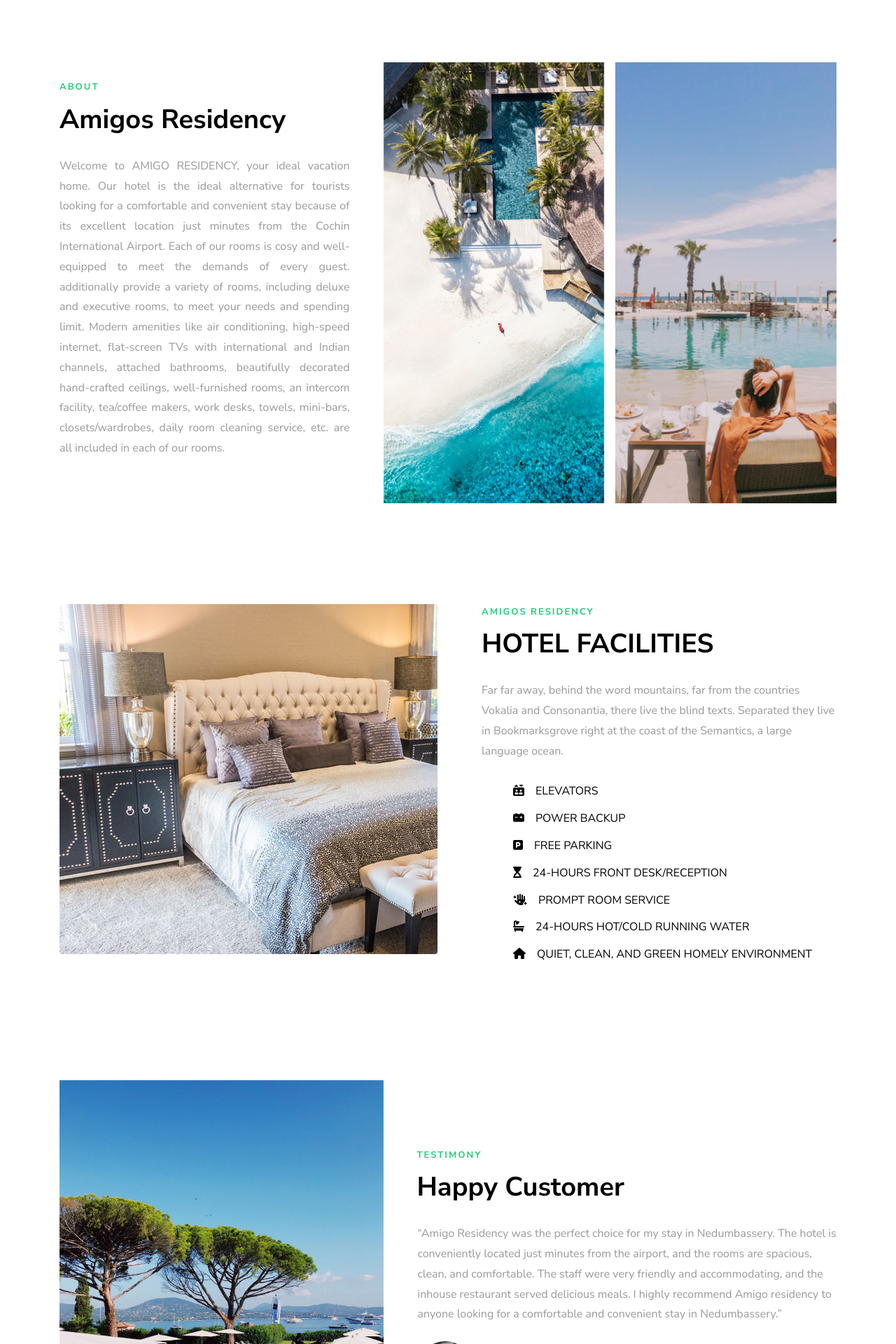
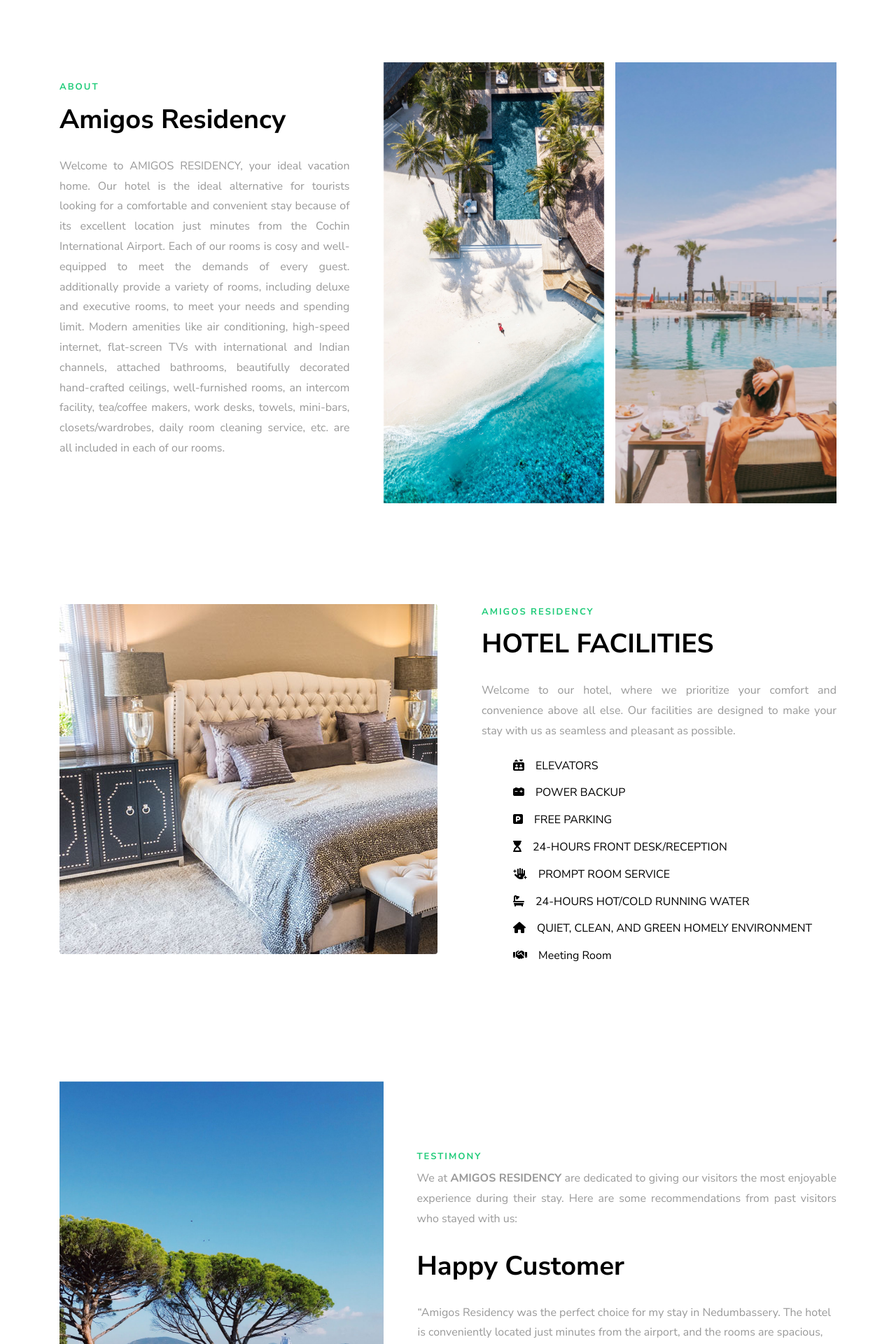
Before and after one commit to jibinntcr/amigos, a PHP site: page / in a window 1280 px wide. Shown: the part 1200-3120 px from the top of the page at 70% size. Run offline with PHP 8.4, Linux system fonts and the light colour scheme; some libraries are stand-ins or nearby versions; some web fonts are replaced.

Commit message:
issues are fixed, New Feature added

```diff
--- a/index.php
+++ b/index.php
@@ -41,7 +41,7 @@
                         <div class="col-md-6 ftco-animate">
                             <div class="text">
                                 <h2>Welcome to your ideal home away from home,</h2>
-                                <h1 class="mb-3" style="font-size: 79px;">AMIGO RESIDENCY NEDUMBASSERY</h1>
+                                <h1 class="mb-3" style="font-size: 79px;">AMIGOS RESIDENCY NEDUMBASSERY</h1>
                             </div>
                         </div>
                     </div>
@@ -51,7 +51,7 @@
                         <div class="col-md-6 ftco-animate">
                             <div class="text">
                                 <h2>Welcome to</h2>
-                                <h1 class="mb-3">your ideal home away from home</h1>
+                                <h1 class="mb-3">Your ideal home away from home</h1>
                             </div>
                         </div>
                     </div>
@@ -65,7 +65,7 @@
                         <div class="col-md-6 ftco-animate">
                             <div class="text">
                                 <!-- <h2>Amigos Residency</h2> -->
-                                <h1 class="mb-3">we provides home-like comfort</h1>
+                                <h1 class="mb-3">We provides home-like comfort</h1>
                             </div>
                         </div>
                     </div>
@@ -163,7 +163,8 @@
                         <span class="subheading">About</span>
                         <h2 class="mb-4">Amigos Residency
                     </div>
-                    <p class="justify-para">Welcome to AMIGO RESIDENCY, your ideal vacation home. Our hotel is the ideal
+                    <p class="justify-para">Welcome to AMIGOS RESIDENCY, your ideal vacation home. Our hotel is the
+                        ideal
                         alternative for
                         tourists looking for a comfortable and convenient stay because of its excellent location just
                         minutes from the Cochin International Airport.
@@ -206,13 +207,11 @@
                         <h2 class="mb-4">HOTEL FACILITIES
                         </h2>
                     </div>
-                    <p>Far far away, behind the word mountains, far from the countries Vokalia and Consonantia, there
-                        live
-                        the blind texts. Separated they live in Bookmarksgrove right at the coast of the Semantics, a
-                        large
-                        language ocean.</p>
+                    <p class="justify-para">Welcome to our hotel, where we prioritize your comfort and convenience above
+                        all else. Our
+                        facilities are designed to make your stay with us as seamless and pleasant as possible.</p>
                     <p>
-                    <div class="col-md-12 properties-single ftco-animate mb-5 mt-4">
+                    <div class="col-md-12 properties-single ftco-animate mb-5">
                         <div class="row">
                             <!-- <div class="col-md-6"> -->
                             <ul class="facilities">
@@ -224,6 +223,7 @@
                                 <li><i class="fa-sharp fa-solid fa-bath mr-3"></i>24-HOURS HOT/COLD RUNNING WATER</li>
                                 <li><i class="fas fa-home mr-3"></i>QUIET, CLEAN, AND GREEN HOMELY
                                     ENVIRONMENT</li>
+                                <li><i class="fa-sharp fa-solid fa-handshake mr-3"></i>Meeting Room</li>
                             </ul>
                             <!-- </div> -->
                         </div>
@@ -244,17 +244,22 @@
                     <div class="py-md-5">
                         <div class="heading-section ftco-animate mb-4">
                             <span class="subheading">Testimony</span>
+                            <p class="justify-para mb-4">We at <b>AMIGOS RESIDENCY</b> are dedicated to giving our
+                                visitors the
+                                most enjoyable experience during their stay. Here are some recommendations from past
+                                visitors who stayed with us: </p>
+                            <p>
                             <h2 class="mb-0">Happy Customer</h2>
                         </div>
                         <div class="carousel-testimony owl-carousel ftco-animate">
                             <div class="item">
                                 <div class="testimony-wrap pb-4">
                                     <div class="text">
-                                        <p class="mb-4">“Amigo Residency was the perfect choice for my stay in
+                                        <p class="mb-4">“Amigos Residency was the perfect choice for my stay in
                                             Nedumbassery. The hotel is conveniently located just minutes from the
                                             airport, and the rooms are spacious, clean, and comfortable. The staff were
                                             very friendly and accommodating, and the inhouse restaurant served delicious
-                                            meals. I highly recommend Amigo residency to anyone looking for a
+                                            meals. I highly recommend Amigos residency to anyone looking for a
                                             comfortable and convenient stay in Nedumbassery.”</p>
                                     </div>
                                     <div class="d-flex">
@@ -270,11 +275,11 @@
                             <div class="item">
                                 <div class="testimony-wrap pb-4">
                                     <div class="text">
-                                        <p class="mb-4">“I stayed at Amigo Residency during a business trip, and I was
+                                        <p class="mb-4">“I stayed at Amigos Residency during a business trip, and I was
                                             very impressed with the hotel's facilities and amenities. The high-speed
                                             internet access was a great convenience, the in-house restaurants served
                                             delicious meals. The staff were amiable and made my stay at the hotel a
-                                            memorable one. I highly recommend Amigo Residency to anyone looking for a
+                                            memorable one. I highly recommend Amigos Residency to anyone looking for a
                                             comfortable stay near cochin international airport.”</p>
                                     </div>
                                     <div class="d-flex">
@@ -290,7 +295,8 @@
                             <div class="item">
                                 <div class="testimony-wrap pb-4">
                                     <div class="text">
-                                        <p class="mb-4">“I had a fantastic stay at Amigo Residency. The hotel is located
+                                        <p class="mb-4">“I had a fantastic stay at Amigos Residency. The hotel is
+                                            located
                                             in prime location, just minutes from the airport. The room was clean,
                                             comfortable, and well-equipped with modern amenities. The staff were
                                             friendly and attentive, and the in-house restaurant served delicious meals.
@@ -322,44 +328,42 @@
                 <div class="col-md-7 text-center heading-section ftco-animate">
                     <span class="subheading">Amigos Residency</span>
                     <h2><span>Gallery</span></h2>
+                    <!-- <p class="justify-para mb-4">Thank you for visiting the AMIGO RESIDENCY gallery. Here, you can take
+                        a virtual tour of our establishment and discover the comfort and luxury we provide.
+                    </p> -->
                 </div>
             </div>
             <div class="row no-gutters">
                 <div class="col-sm-12 col-md ftco-animate">
-                    <a href="images/insta-1.jpg" class="insta-img image-popup"
-                        style="background-image: url(images/insta-1.jpg);">
+                    <a href="images/insta-1.jpg" class="insta-img image-popup" style="background-image: url(images/insta-1.jpg);">
                         <div class="icon d-flex justify-content-center">
                             <span class="fas fa-search align-self-center"></span>
                         </div>
                     </a>
                 </div>
                 <div class="col-sm-12 col-md ftco-animate">
-                    <a href="images/insta-2.jpg" class="insta-img image-popup"
-                        style="background-image: url(images/insta-2.jpg);">
+                    <a href="images/insta-2.jpg" class="insta-img image-popup" style="background-image: url(images/insta-2.jpg);">
                         <div class="icon d-flex justify-content-center">
                             <span class="fas fa-search align-self-center"></span>
                         </div>
                     </a>
                 </div>
                 <div class="col-sm-12 col-md ftco-animate">
-                    <a href="images/insta-3.jpg" class="insta-img image-popup"
-                        style="background-image: url(images/insta-3.jpg);">
+                    <a href="images/insta-3.jpg" class="insta-img image-popup" style="background-image: url(images/insta-3.jpg);">
                         <div class="icon d-flex justify-content-center">
                             <span class="fas fa-search align-self-center"></span>
                         </div>
                     </a>
                 </div>
                 <div class="col-sm-12 col-md ftco-animate">
-                    <a href="images/insta-4.jpg" class="insta-img image-popup"
-                        style="background-image: url(images/insta-4.jpg);">
+                    <a href="images/insta-4.jpg" class="insta-img image-popup" style="background-image: url(images/insta-4.jpg);">
                         <div class="icon d-flex justify-content-center">
                             <span class="fas fa-search align-self-center"></span>
                         </div>
                     </a>
                 </div>
                 <div class="col-sm-12 col-md ftco-animate">
-                    <a href="images/insta-5.jpg" class="insta-img image-popup"
-                        style="background-image: url(images/insta-5.jpg);">
+                    <a href="images/insta-5.jpg" class="insta-img image-popup" style="background-image: url(images/insta-5.jpg);">
                         <div class="icon d-flex justify-content-center">
                             <span class="fas fa-search align-self-center"></span>
                         </div>
@@ -372,8 +376,7 @@
     <!-- loader -->
     <div id="ftco-loader" class="show fullscreen"><svg class="circular" width="48px" height="48px">
             <circle class="path-bg" cx="24" cy="24" r="22" fill="none" stroke-width="4" stroke="#eeeeee" />
-            <circle class="path" cx="24" cy="24" r="22" fill="none" stroke-width="4" stroke-miterlimit="10"
-                stroke="#F96D00" />
+            <circle class="path" cx="24" cy="24" r="22" fill="none" stroke-width="4" stroke-miterlimit="10" stroke="#F96D00" />
         </svg></div>
 
 
```
Also changed, not shown: 1 other file.
